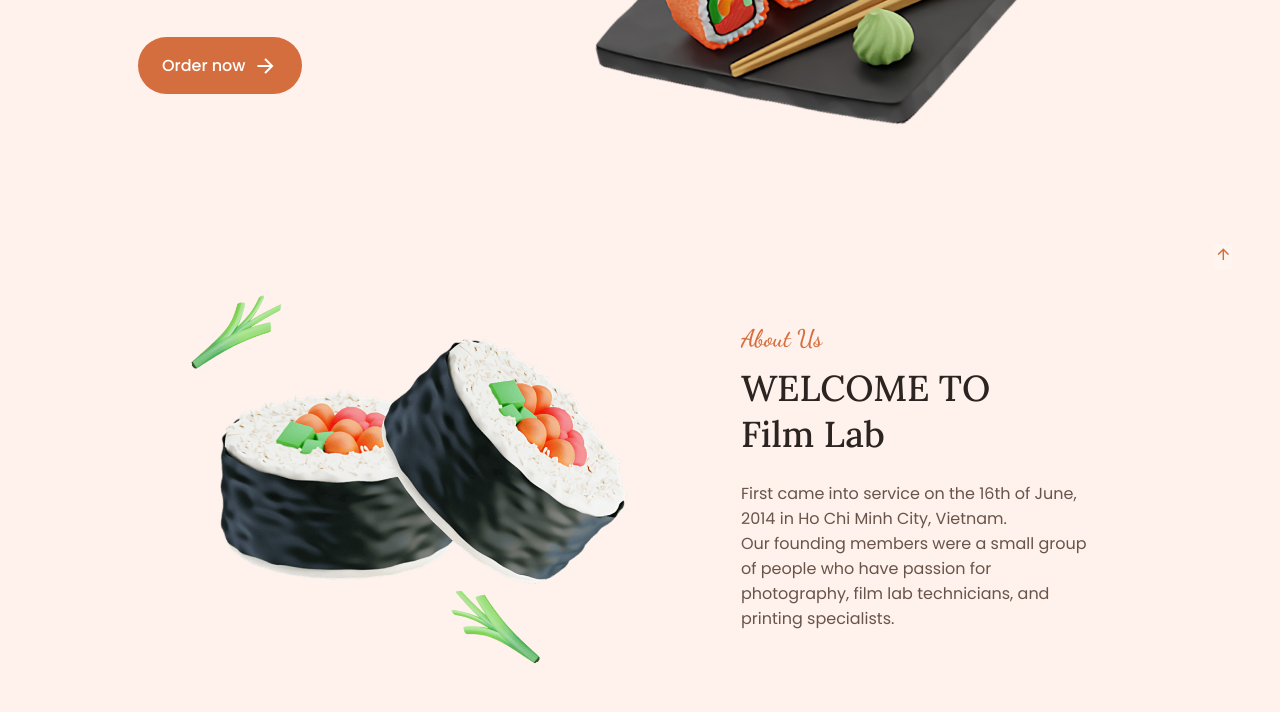
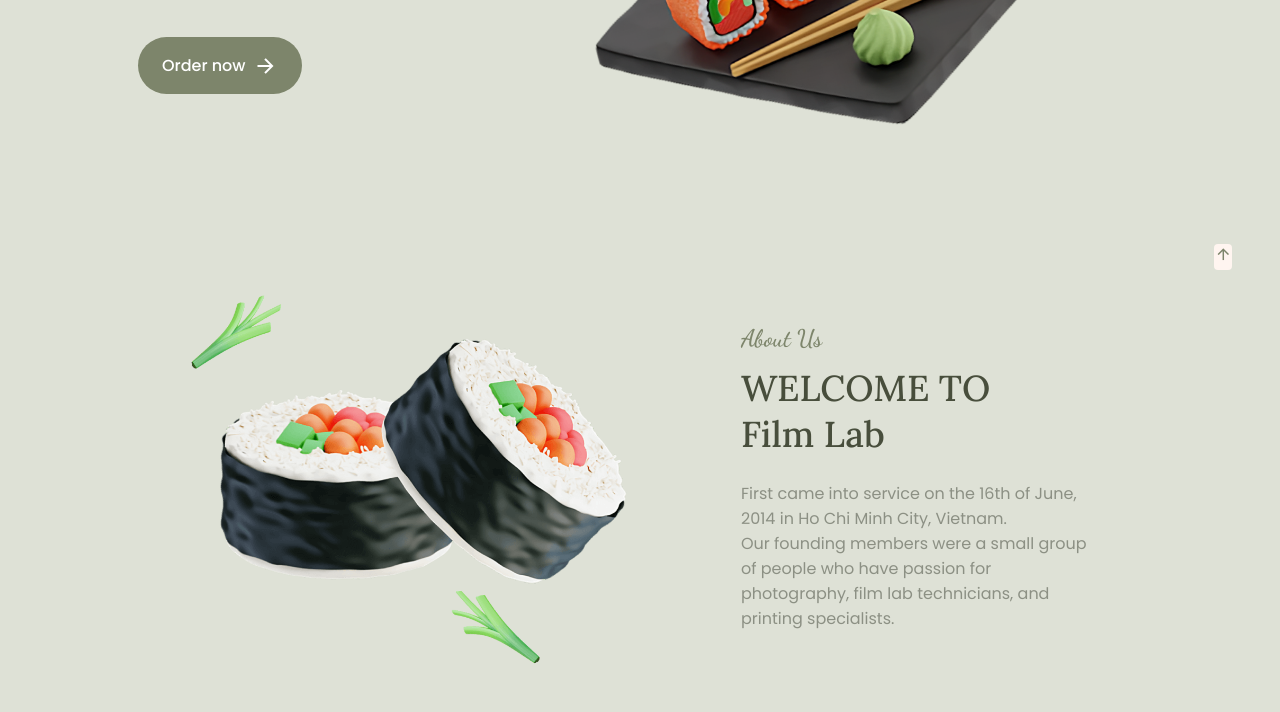
Before and after one commit to NguyenHaoTran/LandingPage_Template, a plain HTML site: page index.html in a window 1280 px wide. Shown: the part 482-1194 px from the top of the page. Drawn offline with nearby package versions, Linux system fonts and the light colour scheme.

Commit message:
update_colors

```diff
--- a/assets/css/styles.css
+++ b/assets/css/styles.css
@@ -5,12 +5,12 @@
 :root {
   --header-height: 3.5rem;
   /*========== Colors ==========*/
-  --first-color: hsl(19, 64%, 54%);
-  --first-color-alt: hsl(19, 64%, 52%);
-  --title-color: hsl(19, 16%, 15%);
-  --text-color: hsl(19, 16%, 35%);
-  --text-color-light: hsl(19, 8%, 55%);
-  --body-color: hsl(19, 100%, 96%);
+  --first-color: hsl(78, 11%, 47%);
+  --first-color-alt: hsl(78, 11%, 42%);
+  --title-color: hsl(78, 13%, 27%);
+  --text-color: hsl(78, 5%, 54%);
+  --text-color-light: hsl(78, 10%, 71%);
+  --body-color: hsl(78, 16%, 86%);
   --container-color: hsl(19, 100%, 97%);
 
   /*========== Font and typography ==========*/
```
